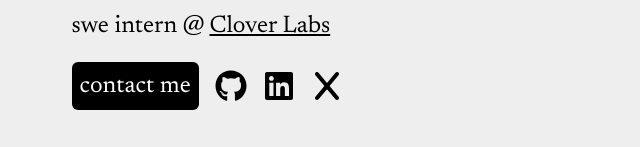
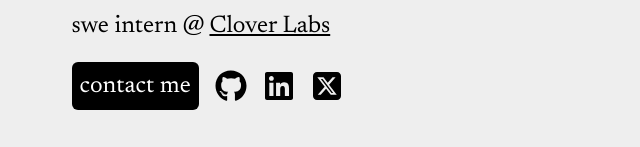
Before and after one commit to qimcis/Personal-Site, a Next.js app in the folder site/: page / in a window 1280 px wide. Shown: the part 764-911 px from the top of the page, without its empty margins (319-959 px from the left). Built offline with nearby package versions, Linux system fonts and the light colour scheme; a web font is replaced by a local one.

Commit message:
change x logo

```diff
--- a/site/app/page.js
+++ b/site/app/page.js
@@ -1,7 +1,7 @@
 import Image from "next/image";
 import MailTo from "./components/mailto";
 import { FaGithub, FaLinkedin } from "react-icons/fa";
-import { FaX } from "react-icons/fa6";
+import { FaSquareXTwitter } from "react-icons/fa6";
 import Link from "next/link";
 
 export default function Home() {
@@ -23,7 +23,7 @@ export default function Home() {
               <FaLinkedin size={32} className="text-black hover:text-gray-500 transition-colors" />
             </Link>
             <Link href="https://x.com/chimcis" target="_blank" rel="noopener noreferrer">
-              <FaX size={32} className="text-black hover:text-gray-500 transition-colors" />
+              <FaSquareXTwitter size={32} className="text-black hover:text-gray-500 transition-colors" />
             </Link>
           </div>
         </div>
```
